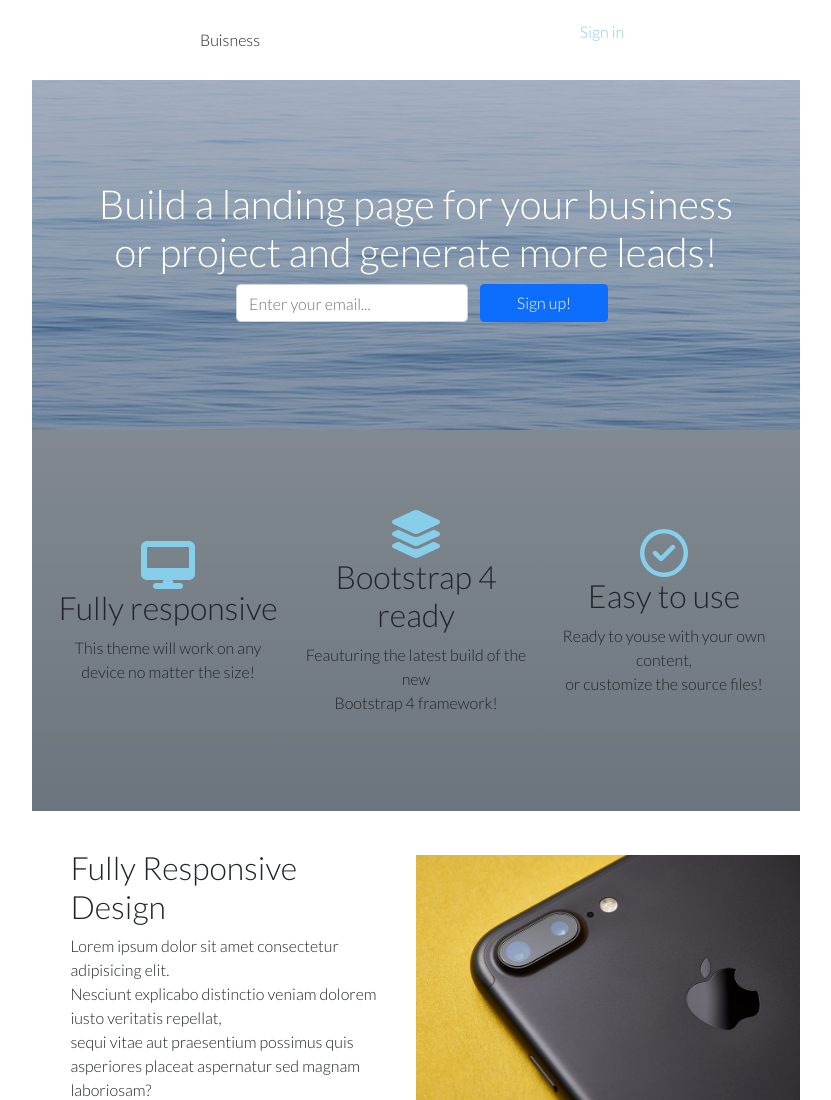
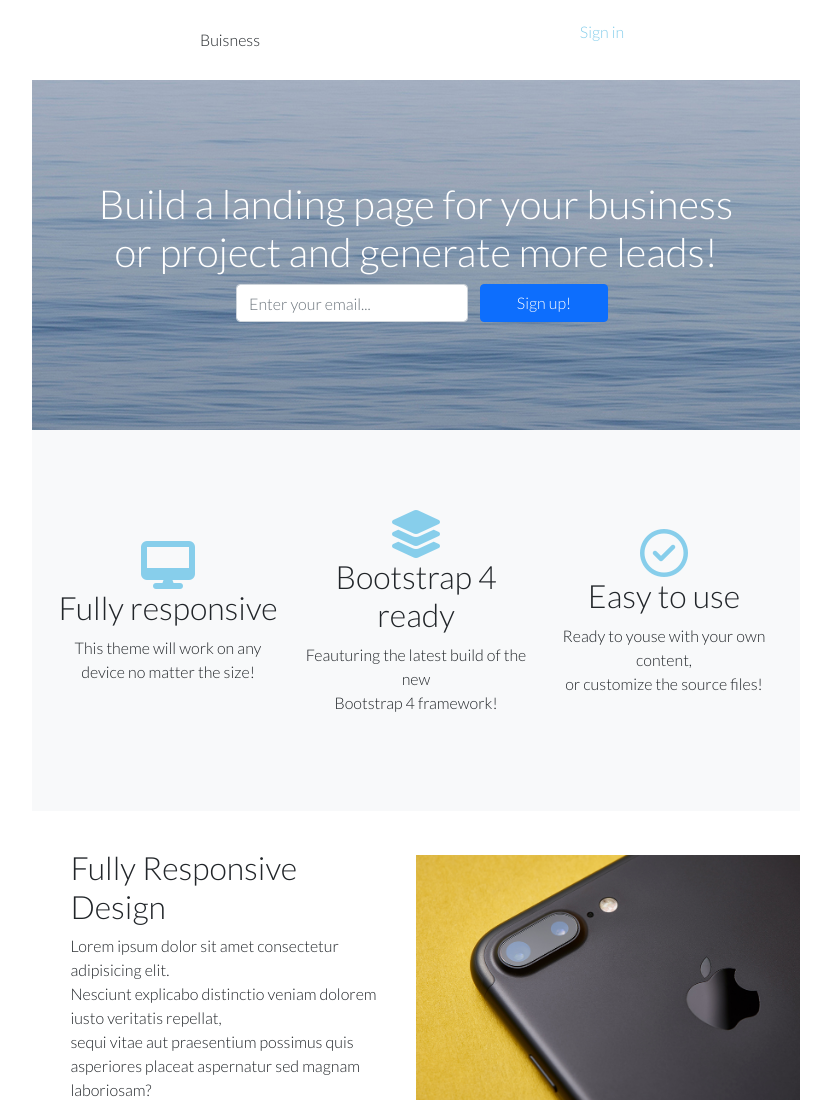
Before and after one commit to linaNark/Tarpinis-atsiskaitymas, a website: page index.html in a window 1280 px wide. Shown: the top 1100 px of the page, without its empty margins (224-1055 px from the left). Drawn offline with nearby package versions, Linux system fonts and the light colour scheme.

Commit message:
bg light

```diff
--- a/index.html
+++ b/index.html
@@ -55,7 +55,7 @@
 </div>
 
 <!-- Iconos -->
-<div class="container bg-secondary bg-gradient">
+<div class="container bg-light">
   <div class="row">
 
     <div class="col-sm-4" >
```
